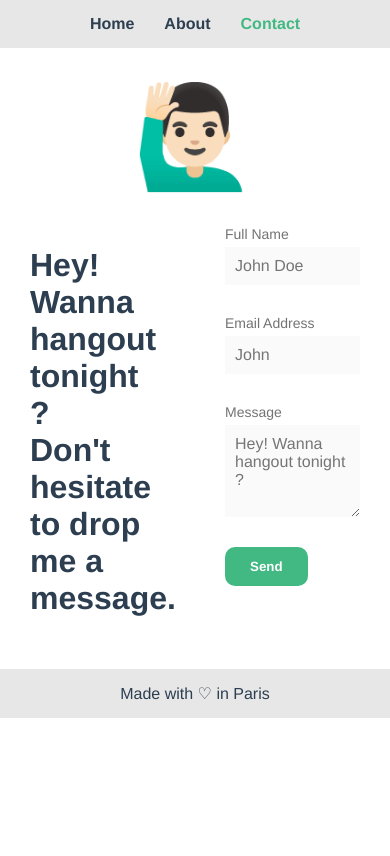
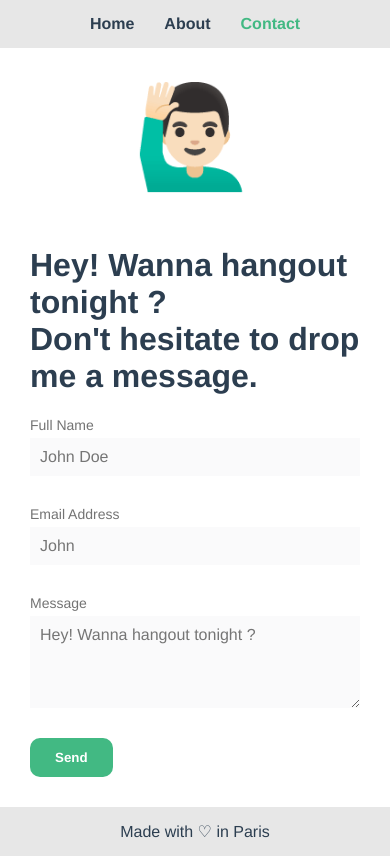
Before and after one commit to Ephalys/vuejs-getting-started, a Vue app: page /#/contact in a window 390 px wide. Built offline with nearby package versions, Linux system fonts and the light colour scheme.

Commit message:
add: responsive form

```diff
--- a/src/components/ContactForm.vue
+++ b/src/components/ContactForm.vue
@@ -99,6 +99,7 @@ export default {
 }
 .contact__form {
   display: flex;
+  flex-wrap: wrap;
   margin-top: 30px;
 
   .errors__wrapper {
@@ -109,10 +110,19 @@ export default {
     width: 50%;
     padding-right: 30px;
     text-align: left;
+
+    @media (max-width: 768px) {
+      width: 100%;
+      padding: 0;
+    }
   }
   form {
     width: 50%;
     padding-left: 30px;
+    @media (max-width: 768px) {
+      width: 100%;
+      padding: 0;
+    }
 
     .form-group {
       display: flex;
```
